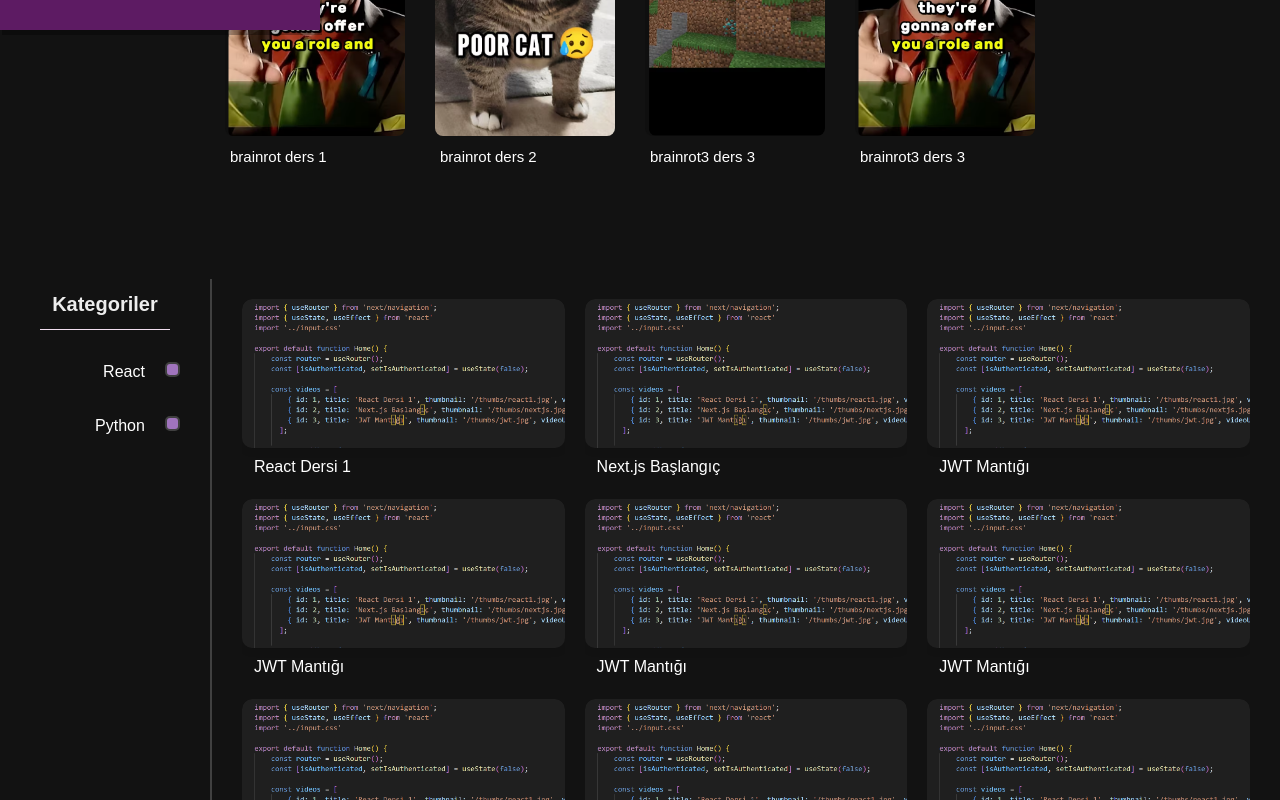
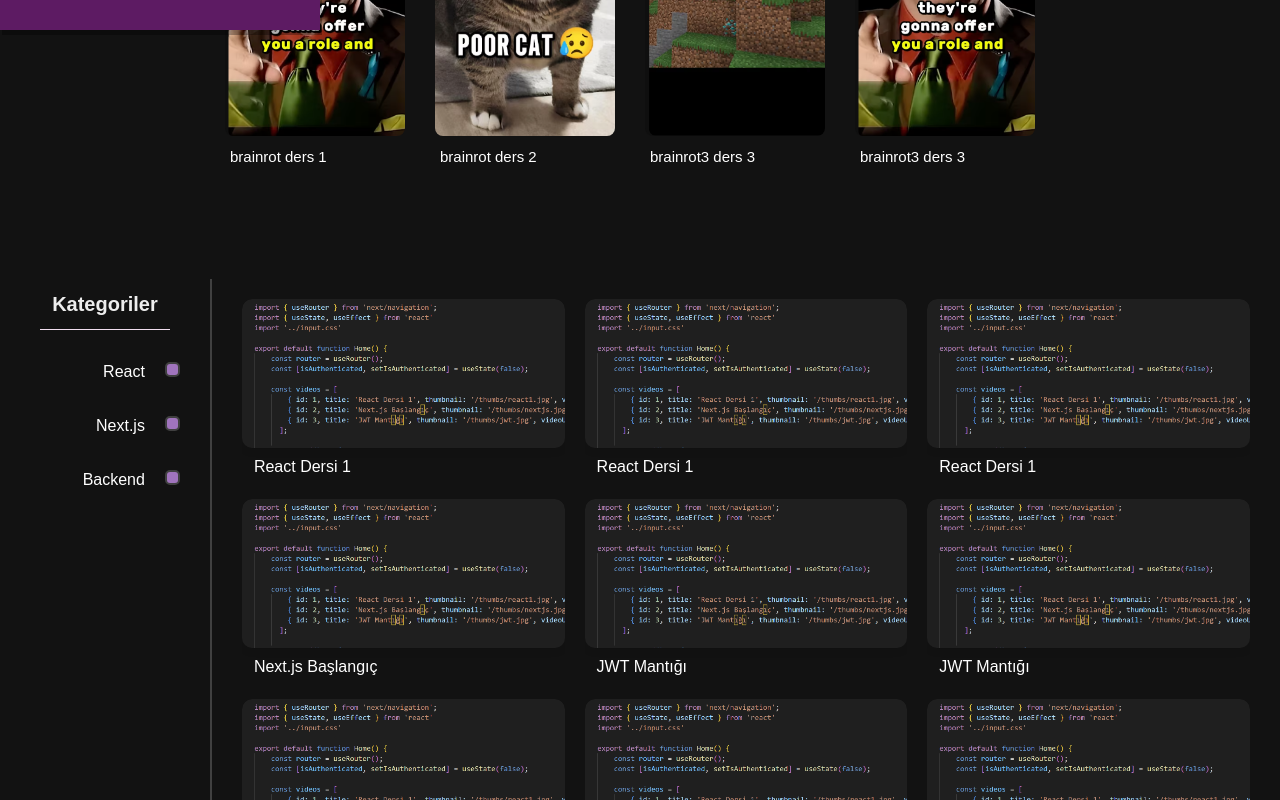
Before and after one commit to FatihErenD/ODemi, a Next.js app in the folder frontend/: page / in a window 1280 px wide. Shown: the part 830-1630 px from the top of the page. Built offline with nearby package versions, Linux system fonts and the light colour scheme.

Commit message:
Refactor: Video player

```diff
--- a/frontend/app/components/Lessons.jsx
+++ b/frontend/app/components/Lessons.jsx
@@ -1,7 +1,9 @@
 import "./style/lessons.css"
 
-export default function Lessons({ ep, title, isSelected, handleChangeLesson }) {
+import { useRouter } from 'next/navigation';
 
+export default function Lessons({ id, ep, title, isSelected }) {
+    const router = useRouter();
 
 
     return (
@@ -12,7 +14,7 @@ export default function Lessons({ ep, title, isSelected, handleChangeLesson }) {
                         <span style={{color: "var(--background)"}} > <strong> Bölüm {ep}: </strong> {title} </span>
                     </button>
                 ) : (
-                    <button onClick={handleChangeLesson} >
+                    <button onClick={() => router.push(`/watch?course_id=${id}&lesson_id=${ep}`)} >
                         <span> <strong> Bölüm {ep}: </strong> {title} </span>
                     </button>
                 )}
--- a/frontend/app/components/RecVideos.jsx
+++ b/frontend/app/components/RecVideos.jsx
@@ -1,15 +1,16 @@
 import VidThumbnail from "./VidThumbnail"
-import { useState } from "react";
+import { useState, useEffect } from "react";
 import "./style/recvideos.css"
 
 export default function RecVideos({ videos }) {
     const [selectedCategories, setSelectedCategories] = useState([]);
+    const [filteredVideos, setFilteredVideos] = useState(videos)
 
     const handleCategoryChange = (id) => {
         setSelectedCategories((prev) =>
-        prev.includes(id)
-            ? prev.filter((catId) => catId !== id)
-            : [...prev, id]
+            prev.includes(id)
+                ? prev.filter((catId) => catId !== id)
+                : [...prev, id]
         );
         console.log(id)
     };
@@ -21,9 +22,25 @@ export default function RecVideos({ videos }) {
         },
         {
             id: 2,
-            name: "Python"
+            name: "Next.js"
+        },
+        {
+            id: 3,
+            name: "Backend"
         }
     ]
+
+    useEffect(() => {
+        if (selectedCategories.length === 0) {
+        setFilteredVideos(videos);
+        } else {
+        setFilteredVideos(
+            videos.filter(video =>
+            selectedCategories.includes(video.category_id)
+            )
+        );
+        }
+    }, [selectedCategories, videos]);
 
     return (
         <div style={{display: 'flex', width: '100%', height: '100%'}} >
@@ -45,7 +62,6 @@ export default function RecVideos({ videos }) {
                     </div>
                 ))}
 
-
             </div>
             <div style={{
                         display: 'grid',
@@ -55,8 +71,8 @@ export default function RecVideos({ videos }) {
                         marginTop: "70px",
                         width: '100%'
                     }}>
-                {videos.map(video => (
-                    <VidThumbnail key={video.id} id={video.id} thumbnail={video.thumbnail} title={video.title} />
+                {filteredVideos.map((video, index) => (
+                    <VidThumbnail key={index} courseId={video.course_id} lessonId={video.lesson_id} thumbnail={video.thumbnail} title={video.title} />
                 ))}
             </div>
         </div>
--- a/frontend/app/components/SlideComp.jsx
+++ b/frontend/app/components/SlideComp.jsx
@@ -13,7 +13,7 @@ export default function SlideComp({ video }) {
             id: 1,
             url: '/thumbs/jumpscare.jpg',
             title: 'Kınık',
-            descr: 'Bu kursta nasıl yayalara çarpabileceğinizi ustasından öğreneceksiniz!'
+            descr: 'Bu kursta nasıl yayalara çarpabileceğinizi ustasından öğreneceksiniz! Yazı rengini ne yapalım la güzel birşey bulamadım. Bu yazıyı okuyan kişi düzeltsin 😈'
         },
         {
             id: 2,
--- a/frontend/app/components/VidThumbnail.jsx
+++ b/frontend/app/components/VidThumbnail.jsx
@@ -1,13 +1,13 @@
 import { useRouter } from 'next/navigation';
 import "./style/vidthumbnail.css"
 
-export default function VidThumbnail({ id, thumbnail, title }) {
+export default function VidThumbnail({ courseId, lessonId, thumbnail, title }) {
     const router = useRouter()
 
     return (
         <div
-            key={id}
-            onClick={() =>  router.push(`/watch?id=${id}`)}
+            key={courseId}
+            onClick={() =>  router.push(`/watch?course_id=${courseId}&lesson_id=${lessonId}`)}
             className='vid-thumb-div'
         >
             <img
--- a/frontend/app/components/style/videoplayer.css
+++ b/frontend/app/components/style/videoplayer.css
@@ -2,7 +2,10 @@
     background: transparent;
     position: relative;
     width: 65vw;
+    min-height: 80vh;
     margin: 0 auto;
+    border-radius: 10px;
+    overflow: hidden;
 }
 
 .wrapper video {
--- a/frontend/app/home/page.jsx
+++ b/frontend/app/home/page.jsx
@@ -17,16 +17,18 @@ export default function Home() {
   const [topBarVisible, setTopBarVisible] = useState(true);
 
   const videos = [
-    { id: 1, title: 'React Dersi 1', thumbnail: '/thumbs/react1.png', videoUrl: '/videos/react1.mp4' },
-    { id: 2, title: 'Next.js Başlangıç', thumbnail: '/thumbs/react1.png', videoUrl: '/videos/react1.mp4' },
-    { id: 3, title: 'JWT Mantığı', thumbnail: '/thumbs/react1.png', videoUrl: '/videos/react1.mp4' },
-    { id: 4, title: 'JWT Mantığı', thumbnail: '/thumbs/react1.png', videoUrl: '/videos/react1.mp4' },
-    { id: 5, title: 'JWT Mantığı', thumbnail: '/thumbs/react1.png', videoUrl: '/videos/react1.mp4' },
-    { id: 6, title: 'JWT Mantığı', thumbnail: '/thumbs/react1.png', videoUrl: '/videos/react1.mp4' },
-    { id: 7, title: 'JWT Mantığı', thumbnail: '/thumbs/react1.png', videoUrl: '/videos/react1.mp4' },
-    { id: 8, title: 'JWT Mantığı', thumbnail: '/thumbs/react1.png', videoUrl: '/videos/react1.mp4' },
-    { id: 9, title: 'JWT Mantığı', thumbnail: '/thumbs/react1.png', videoUrl: '/videos/react1.mp4' },
-    { id: 10, title: 'JWT Mantığı', thumbnail: '/thumbs/react1.png', videoUrl: '/videos/react1.mp4' },
+    { course_id: 1, lesson_id: 1, category_id: 1, title: 'React Dersi 1', thumbnail: '/thumbs/react1.png', videoUrl: '/videos/react1.mp4' },
+    { course_id: 1, lesson_id: 2, category_id: 1, title: 'React Dersi 1', thumbnail: '/thumbs/react1.png', videoUrl: '/videos/react1.mp4' },
+    { course_id: 1, lesson_id: 3, category_id: 1, title: 'React Dersi 1', thumbnail: '/thumbs/react1.png', videoUrl: '/videos/react1.mp4' },
+    { course_id: 2, lesson_id: 1, category_id: 2, title: 'Next.js Başlangıç', thumbnail: '/thumbs/react1.png', videoUrl: '/videos/react1.mp4' },
+    { course_id: 3, lesson_id: 1, category_id: 3, title: 'JWT Mantığı', thumbnail: '/thumbs/react1.png', videoUrl: '/videos/react1.mp4' },
+    { course_id: 4, lesson_id: 1, category_id: 3, title: 'JWT Mantığı', thumbnail: '/thumbs/react1.png', videoUrl: '/videos/react1.mp4' },
+    { course_id: 5, lesson_id: 1, category_id: 3, title: 'JWT Mantığı', thumbnail: '/thumbs/react1.png', videoUrl: '/videos/react1.mp4' },
+    { course_id: 6, lesson_id: 1, category_id: 3, title: 'JWT Mantığı', thumbnail: '/thumbs/react1.png', videoUrl: '/videos/react1.mp4' },
+    { course_id: 7, lesson_id: 1, category_id: 3, title: 'JWT Mantığı', thumbnail: '/thumbs/react1.png', videoUrl: '/videos/react1.mp4' },
+    { course_id: 8, lesson_id: 1, category_id: 3, title: 'JWT Mantığı', thumbnail: '/thumbs/react1.png', videoUrl: '/videos/react1.mp4' },
+    { course_id: 9, lesson_id: 1, category_id: 3, title: 'JWT Mantığı', thumbnail: '/thumbs/react1.png', videoUrl: '/videos/react1.mp4' },
+    { course_id: 10, lesson_id: 1, category_id: 3, title: 'JWT Mantığı', thumbnail: '/thumbs/react1.png', videoUrl: '/videos/react1.mp4' },
   ];
 
   const shorts = [
--- a/frontend/app/my-courses/page.jsx
+++ b/frontend/app/my-courses/page.jsx
@@ -2,12 +2,12 @@
 
 import { useEffect, useState } from 'react';
 import { useRouter } from 'next/navigation';
+import axios from 'axios';
 
 import '../input.css';
 
 import TopBar from '../components/TopBar';
 import SideBar from '../components/SideBar';
-import SlideComp from '../components/SlideComp'; // İstersen bu kaldırılabilir
 import RecVideos from '../components/RecVideos';
 
 export default function MyCoursesPage() {
@@ -15,25 +15,36 @@ export default function MyCoursesPage() {
   const [isAuthenticated, setIsAuthenticated] = useState(false);
   const [topBarVisible, setTopBarVisible] = useState(true);
   const [myCourses, setMyCourses] = useState([]);
+  const [loading, setLoading] = useState(true);
 
   useEffect(() => {
+    if (true) { // test için
+      const courses = [
+        { id: 1, title: 'Benim React Kursum', thumbnail: '/thumbs/react1.png', videoUrl: '/videos/react1.mp4' },
+        { id: 2, title: 'Benim Next.js Kursum', thumbnail: '/thumbs/react1.png', videoUrl: '/videos/react1.mp4' },
+      ];
+      setMyCourses(courses);
+      setLoading(false);
+      return;
+    }
+
     const token = localStorage.getItem('token');
-    setIsAuthenticated(token);
+    axios.get('http://localhost:8080/api/course/my-courses', {
+      headers: {
+        Authorization: `Bearer ${token}`
+      }
+    })
+    .then(res => setCourses(res.data))
+    .catch(err => setError(err.response?.statusText || err.message))
+    .finally(() => setLoading(false));
+  }, []);
 
-    // Geçici sahte veri (ileride API bağlanacak)
-    const courses = [
-      { id: 1, title: 'Benim React Kursum', thumbnail: '/thumbs/react1.png', videoUrl: '/videos/react1.mp4' },
-      { id: 2, title: 'Benim Next.js Kursum', thumbnail: '/thumbs/react1.png', videoUrl: '/videos/react1.mp4' },
-    ];
-
-    setMyCourses(courses);
-  }, []);
 
   return (
     <div>
       <TopBar onVisibilityChange={setTopBarVisible} />
 
-      <SideBar topOffset={topBarVisible} shouldOpen={true} />
+      <SideBar topOffset={topBarVisible} shouldOpen={false} />
 
       <h1 style={{ padding: '20px' }}>Kurslarım</h1>
 
--- a/frontend/app/watch/page.jsx
+++ b/frontend/app/watch/page.jsx
@@ -16,22 +16,41 @@ export default function WatchPage() {
     const searchParams = useSearchParams()
     const videoRef = useRef(null);
 
+    const courseId = Number(searchParams.get('course_id'));
+    const lessonId = Number(searchParams.get('lesson_id'));
+
     const videoList = [
         {
-        id: '1',
+        course_id: 1,
+        lesson_id: 1,
         title: 'JavaScript Temelleri',
         url: '/videos/react1.mp4',
         description: 'Bu derste JavaScript\'in temel sözdizimi, değişkenler ve veri tipleri örneklerle ele alınır.'
         },
         {
-        id: '2',
+        course_id: 1,
+        lesson_id: 2,
+        title: 'JavaScript Garip Dil',
+        url: '/videos/react1.mp4',
+        description: '🥷🏿👍'
+        },
+        {
+        course_id: 1,
+        lesson_id: 3,
+        title: 'JavaScript Garip Dil 2',
+        url: '/videos/react1.mp4',
+        description: '🥷🏿👍'
+        },
+        {
+        course_id: 2,
+        lesson_id: 1,
         title: 'Fonksiyonlar',
         url: '/videos/react1.mp4',
         description: 'Bu derste fonksiyonların tanımı ve kullanımı anlatılır.'
-        },
+        }
     ];
 
-  const video = videoList.find(v => v.id === searchParams.get("id"));
+  const video = videoList.find(v => (v.course_id === courseId && v.lesson_id === lessonId));
 
   useEffect(() => {
         const token = localStorage.getItem('token');
@@ -45,7 +64,7 @@ export default function WatchPage() {
     <div >
       <TopBar onVisibilityChange={setTopBarVisible} />
       <SideBar topOffset={topBarVisible} shouldOpen={false} />
-      <WatchContainer />
+      <WatchContainer video={video} />
 
     </div>
   );
--- a/frontend/package.json
+++ b/frontend/package.json
@@ -9,10 +9,12 @@
     "lint": "next lint"
   },
   "dependencies": {
+    "axios": "^1.9.0",
     "next": "15.3.1",
     "react": "^19.0.0",
     "react-carousel": "^4.3.0",
     "react-dom": "^19.0.0",
+    "react-player": "^2.16.0",
     "react-slick": "^0.30.3",
     "slick-carousel": "^1.8.1"
   },
```
Also changed, not shown: frontend/app/components/ShortsFeed.jsx (+8 -9 lines), frontend/app/components/VideoPlayer.jsx (+7 -7 lines), frontend/app/components/WatchContainer.jsx (+5 -26 lines), 1 other file (tests, documents, lock files or other folders).
